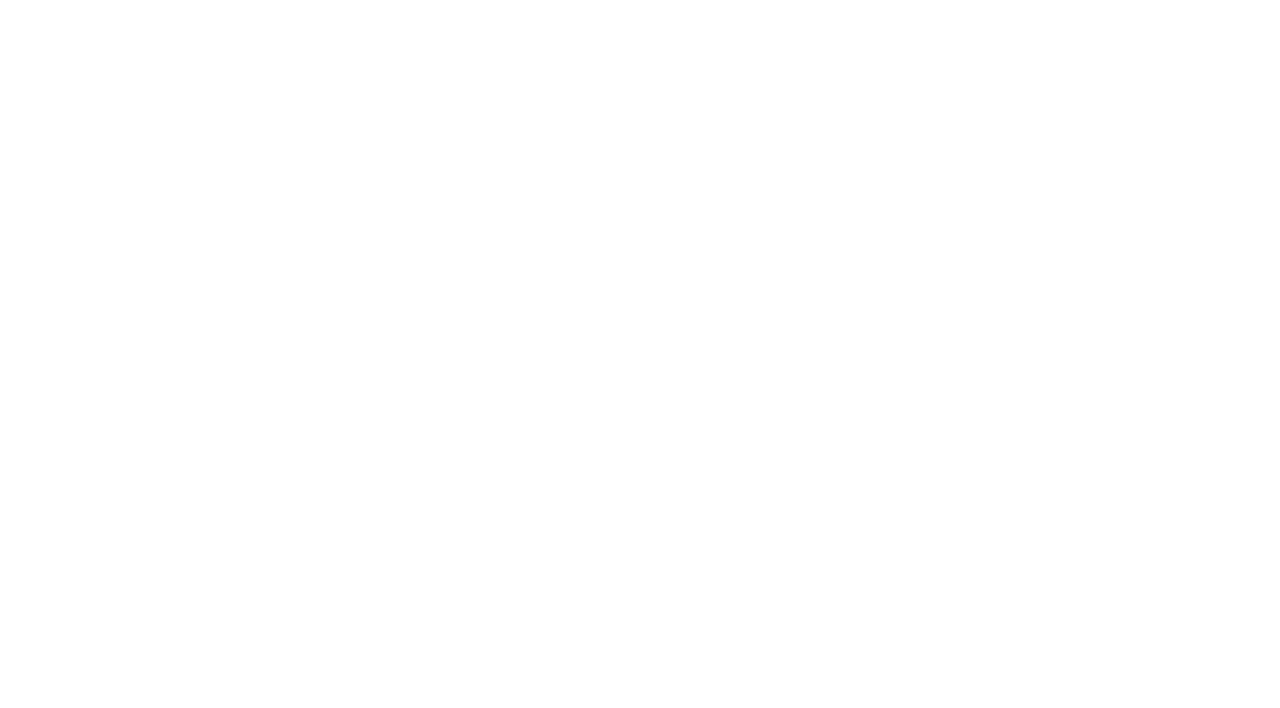
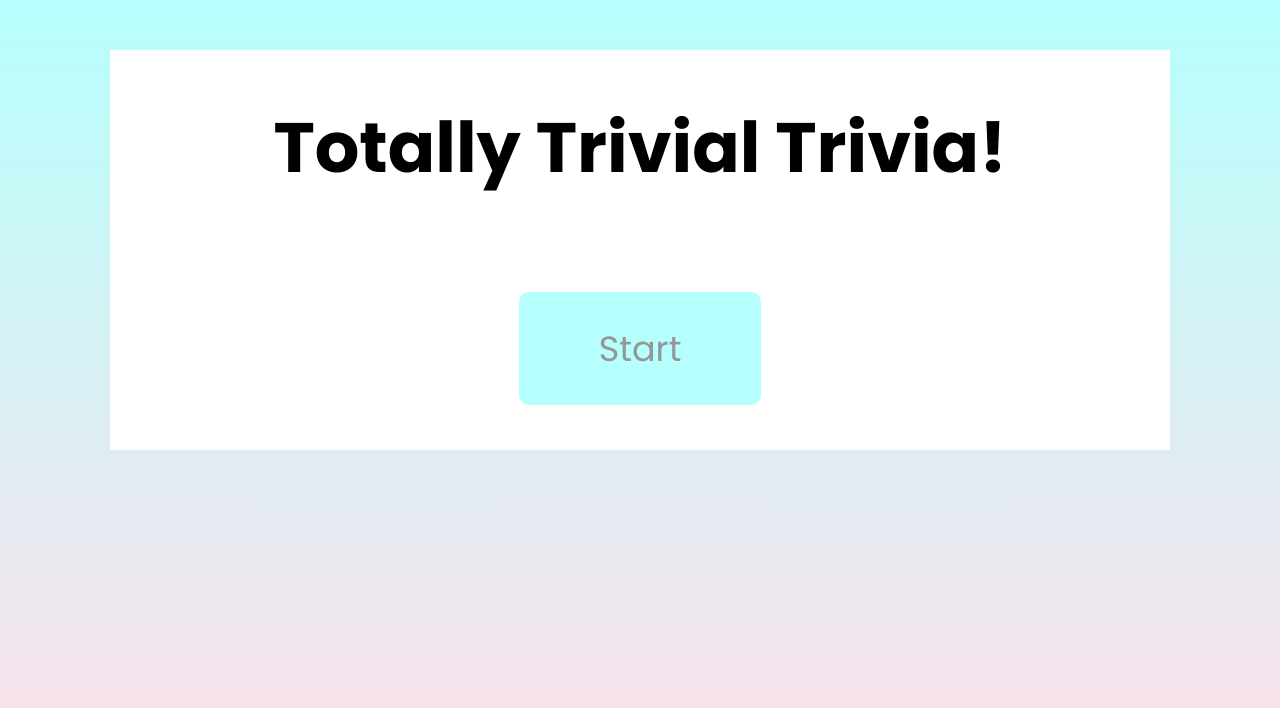
Before and after one commit to DallinRodgers/TriviaGame, a plain HTML site: page index.html in a window 1280 px wide. Drawn offline with nearby package versions, Linux system fonts and the light colour scheme.

Commit message:
Page on load
Created the html for the page for when it first loads,
Created base css for page

```diff
--- a/assets/css/style.css
+++ b/assets/css/style.css
@@ -0,0 +1,46 @@
+* {
+  padding: 0;
+  margin: 0;
+  box-sizing: border-box;
+}
+html {
+  font-size: 10px;
+  font-family: "Poppins", sans-serif;
+}
+body {
+  min-height: calc(100vh - 5rem);
+  background-color: #ffdee9;
+  background-image: linear-gradient(0deg, #ffdee9 0%, #b5fffc 100%);
+}
+.container {
+  max-width: 110rem;
+  margin: 0 auto;
+}
+.content {
+  display: flex;
+  flex-direction: column;
+  align-items: center;
+  justify-content: space-around;
+  margin: 5rem 2rem;
+  min-height: 40rem;
+  background: #fff;
+  /* position: relative; */
+}
+h1 {
+  font-size: 7rem;
+}
+.start-game {
+  font-size: 3.5rem;
+  background: #b5fffc;
+  color: rgb(150, 150, 150);
+  padding: 3rem 8rem;
+  /* position: absolute;
+  bottom: 8rem; */
+  border-radius: 1rem;
+  transition: all 0.5s;
+}
+.start-game:hover {
+  cursor: pointer;
+  background: rgb(150, 150, 150);
+  color: #b5fffc;
+}
--- a/index.html
+++ b/index.html
@@ -4,7 +4,21 @@
     <meta charset="UTF-8" />
     <meta name="viewport" content="width=device-width, initial-scale=1.0" />
     <meta http-equiv="X-UA-Compatible" content="ie=edge" />
+    <script src="https://ajax.googleapis.com/ajax/libs/jquery/3.4.1/jquery.min.js"></script>
+    <link
+      href="https://fonts.googleapis.com/css?family=Poppins:400,700&display=swap"
+      rel="stylesheet"
+    />
+    <link rel="stylesheet" href="assets/css/style.css" />
     <title>Trivia</title>
   </head>
-  <body></body>
+  <body>
+    <div class="container">
+      <div class="content">
+        <h1>Totally Trivial Trivia!</h1>
+        <span class="start-game">Start</span>
+        <!-- <div>Time Remaining: <span class="time">20</span> Seconds</div> -->
+      </div>
+    </div>
+  </body>
 </html>
```
